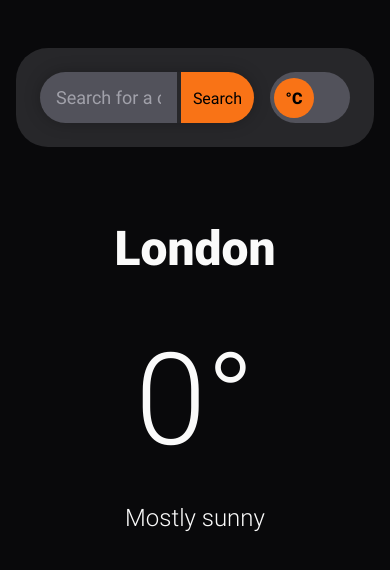
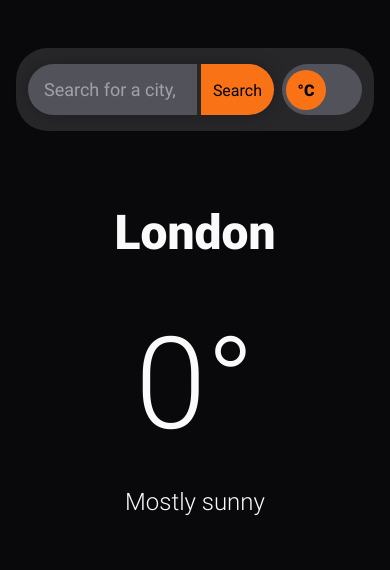
Before and after one commit to michalwachowicz/weather-app, a website built with webpack: page src/index.html in a window 390 px wide. Built offline with nearby package versions, Linux system fonts and the light colour scheme.

Commit message:
Change search card spacing on mobile devices

```diff
--- a/src/scss/components/_cards.scss
+++ b/src/scss/components/_cards.scss
@@ -1,4 +1,4 @@
-@use "../abstracts/theme" as *;
+@use "../abstracts" as *;
 
 .card {
   border-radius: 2rem;
@@ -8,5 +8,10 @@
     display: flex;
     gap: 1rem;
     padding: 1.5rem;
+
+    @include mobile-media {
+      gap: 0.5rem;
+      padding: 1rem 0.75rem;
+    }
   }
 }
```
Also changed, not shown: dist/main.css, 1 other file.
